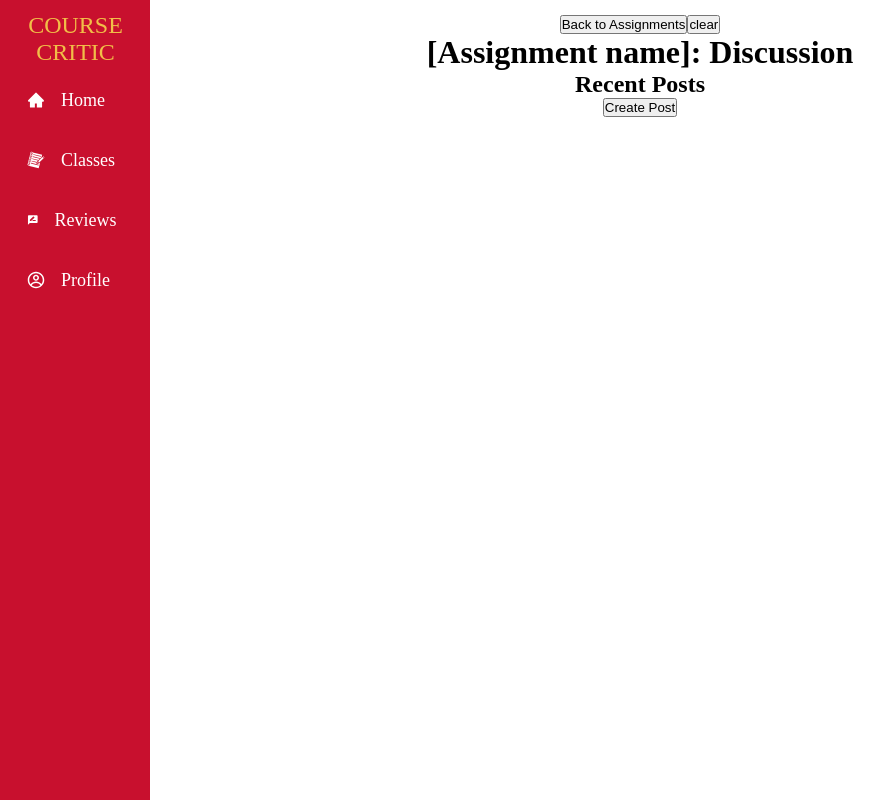
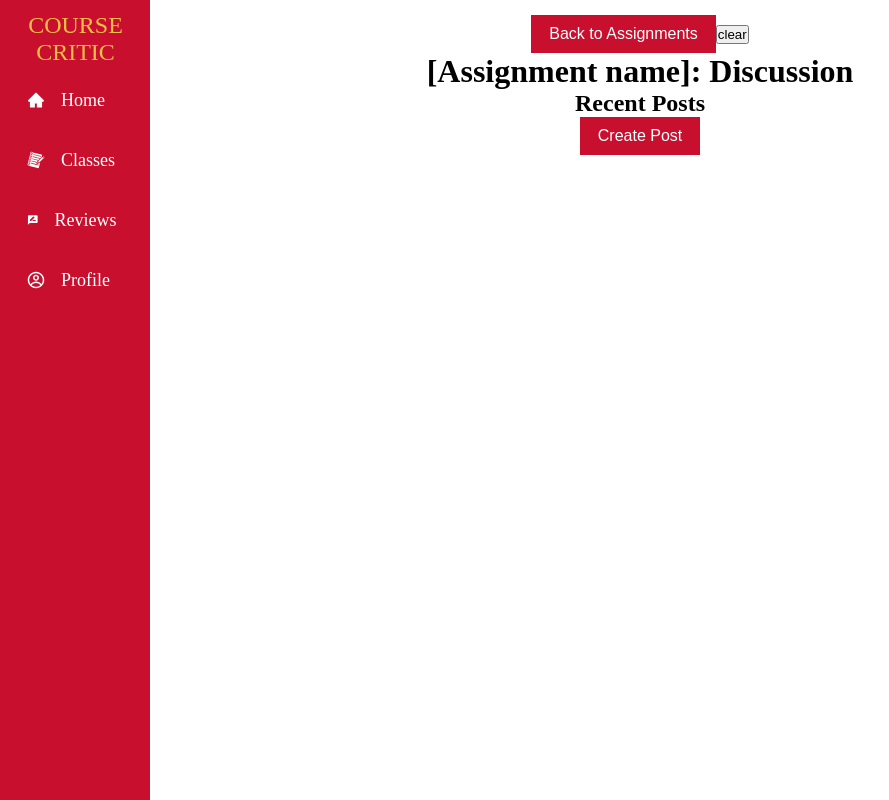
Before and after one commit to Drake-Dodson/course-critic, a React (Create React App) app in the folder 319-course-critic-ui/: page /assignmentdiscussion in a window 1280 px wide. Shown: the whole page, without its empty margins (0-889 px from the left). Built offline with nearby package versions, Linux system fonts and the light colour scheme.

Commit message:
made some css changes

```diff
--- a/319-course-critic-ui/src/pages/AssignmentDiscussion.js
+++ b/319-course-critic-ui/src/pages/AssignmentDiscussion.js
@@ -47,7 +47,7 @@ export default function AssignmentDiscussion() {
             <body>
                 <div id="test">
             <div className='topMargin'>
-                <Link to="/assignmentfeed"><button>
+                <Link to="/assignmentfeed"><button className='isuColorButton'>
                     Back to Assignments
                 </button>
                 </Link>
@@ -58,7 +58,7 @@ export default function AssignmentDiscussion() {
                 <div id="discussion_posts">
                 </div>
                 <div className='bottomMargin'>
-                <Link to="/creatediscussionpost"><button>
+                <Link to="/creatediscussionpost"><button className='isuColorButton'>
                     Create Post
                 </button>
                 </Link>
--- a/319-course-critic-ui/src/pages/AssignmentFeed.css
+++ b/319-course-critic-ui/src/pages/AssignmentFeed.css
@@ -15,7 +15,31 @@
     background:#AAA787;
     margin-bottom: 15px;
     margin-left: 200px;
-    margin-right: 50px;
+    margin-right: 10px;
+}
+
+.replyButton {
+    background-color: #ffffff; /* Green */
+    border: none;
+    color: black;
+    padding: 5px 12px;
+    text-align: center;
+    text-decoration: none;
+    display: inline-block;
+    font-size: 14px;
+    cursor:pointer;
+}
+
+.isuColorButton {
+    background-color: #C8102E; /* Green */
+    border: none;
+    color: white;
+    padding: 10px 18px;
+    text-align: center;
+    text-decoration: none;
+    display: inline-block;
+    font-size: 16px;
+    cursor:pointer;
 }
 
 .topMargin {
--- a/319-course-critic-ui/src/pages/WriteADiscussionPostPage.js
+++ b/319-course-critic-ui/src/pages/WriteADiscussionPostPage.js
@@ -12,7 +12,7 @@ function addToPosts() {
     "<div class='asBorder'>" +
     "<h3>" + titleText + "</h3>" +
     "<p>" + commentText + "</p>" +
-    "<a href='/creatediscussionreply'><button id='reply" + currPostIdx + "'>Reply</button></a>" +
+    "<a href='/creatediscussionreply'><button class='replyButton' id='reply" + currPostIdx + "'>Reply</button></a>" +
     "</div>" +
     "</div>";
     sessionStorage.setItem('post' + currPostIdx, newDiv);
```
